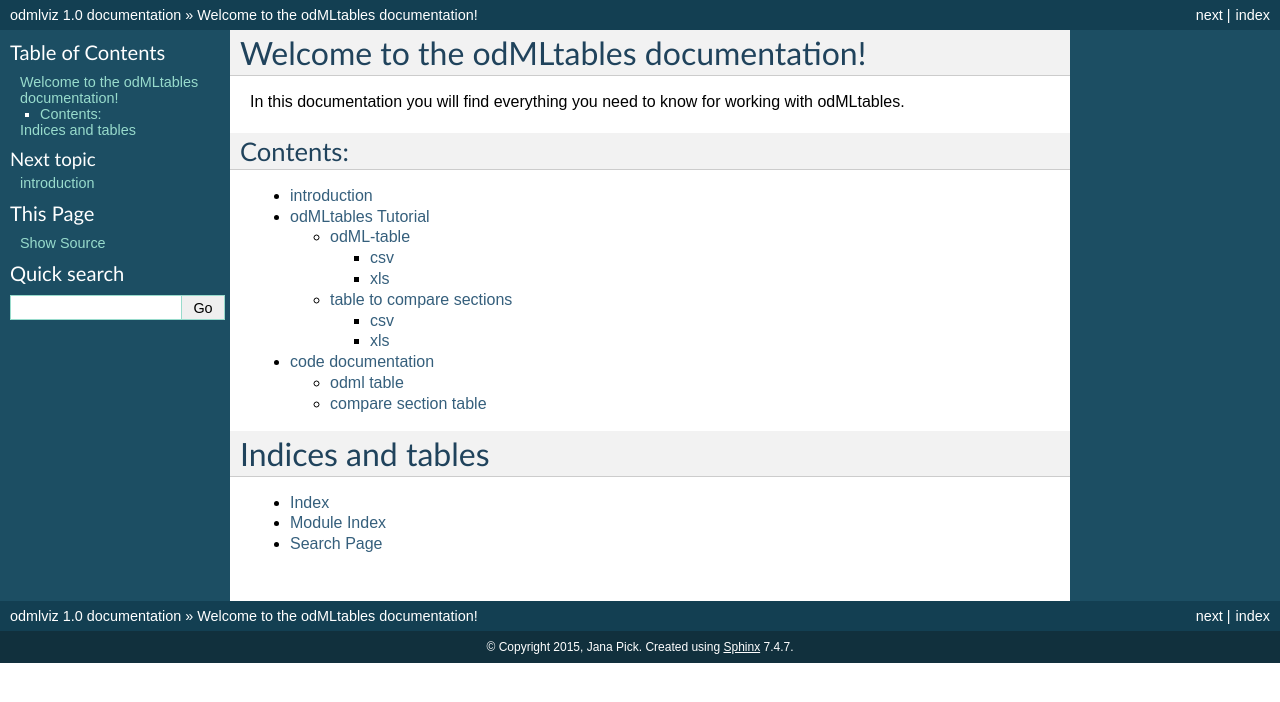
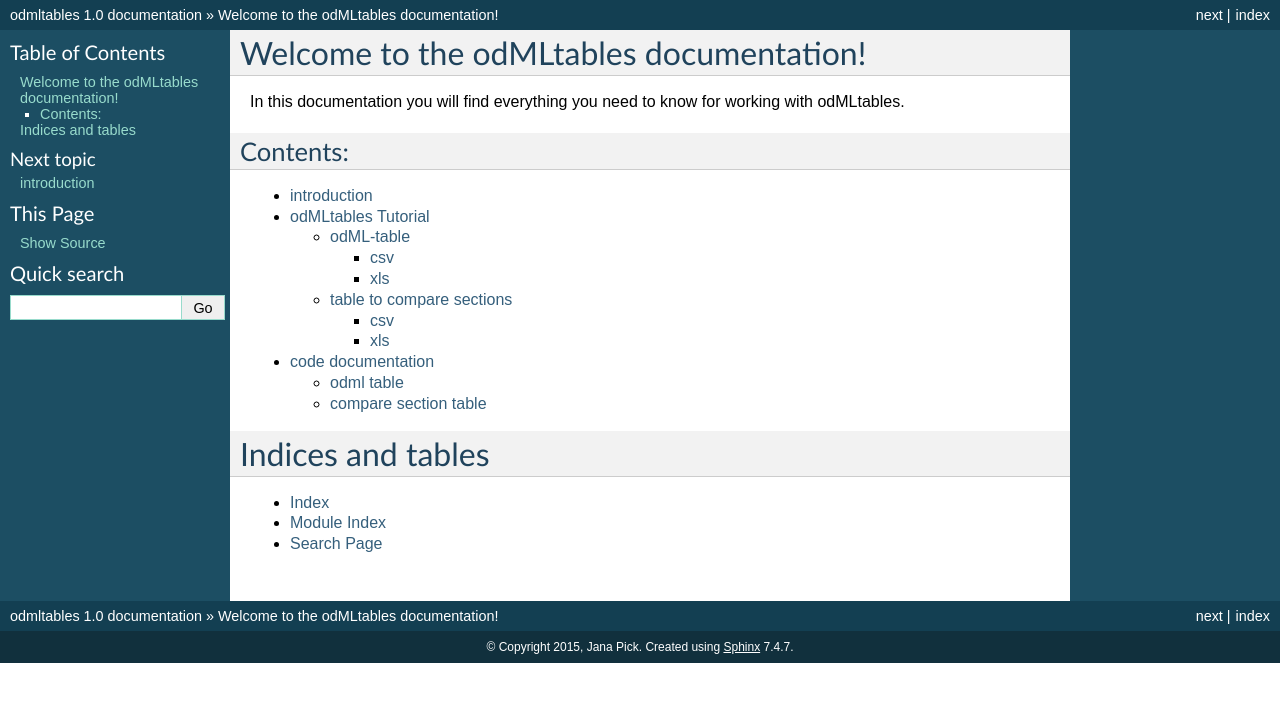
Before and after one commit to INM-6/python-odmltables, a Sphinx documentation site: the page built from doc/source/index.rst, in a window 1280 px wide. Shown: the top 702 px of the page. Built offline with Sphinx 7.4.7, drawn with Linux system fonts in a browser that asks for light colours.

Commit message:
updated sphinx documentation source files

```diff
--- a/doc/source/conf.py
+++ b/doc/source/conf.py
@@ -1,6 +1,6 @@
 # -*- coding: utf-8 -*-
 #
-# odmlviz documentation build configuration file, created by
+# odmltables documentation build configuration file, created by
 # sphinx-quickstart on Mon Aug 17 13:22:00 2015.
 #
 # This file is execfile()d with the current directory set to its
@@ -20,8 +20,8 @@
 # documentation root, use os.path.abspath to make it absolute, like shown here.
 #sys.path.insert(0, os.path.abspath('.'))
 sys.path.insert(0, os.path.abspath('../../src'))
-sys.path.insert(0, os.path.abspath('../../../../python-odml/'))
-
+sys.path.insert(0, os.path.abspath('../../../python-odml/'))
+sys.path.insert(0, os.path.abspath('../../odmltables'))
 
 # -- General configuration ------------------------------------------------
 
@@ -50,7 +50,7 @@
 master_doc = 'index'
 
 # General information about the project.
-project = u'odmlviz'
+project = u'odmltables'
 copyright = u'2015, Jana Pick'
 
 # The version info for the project you're documenting, acts as replacement for
@@ -105,7 +105,7 @@
 
 # The theme to use for HTML and HTML Help pages.  See the documentation for
 # a list of builtin themes.
-html_theme = 'default'
+html_theme = 'classic'
 
 # Theme options are theme-specific and customize the look and feel of a theme
 # further.  For a list of options available for each theme, see the
@@ -183,7 +183,7 @@
 #html_file_suffix = None
 
 # Output file base name for HTML help builder.
-htmlhelp_basename = 'odmlvizdoc'
+htmlhelp_basename = 'odmltablesdoc'
 
 
 # -- Options for LaTeX output ---------------------------------------------
@@ -203,7 +203,7 @@
 # (source start file, target name, title,
 #  author, documentclass [howto, manual, or own class]).
 latex_documents = [
-  ('index', 'odmlviz.tex', u'odmlviz Documentation',
+  ('index', 'odmltables.tex', u'odmltables Documentation',
    u'Jana Pick', 'manual'),
 ]
 
@@ -233,7 +233,7 @@
 # One entry per manual page. List of tuples
 # (source start file, name, description, authors, manual section).
 man_pages = [
-    ('index', 'odmlviz', u'odmlviz Documentation',
+    ('index', 'odmltables', u'odmltables Documentation',
      [u'Jana Pick'], 1)
 ]
 
@@ -247,8 +247,8 @@
 # (source start file, target name, title, author,
 #  dir menu entry, description, category)
 texinfo_documents = [
-  ('index', 'odmlviz', u'odmlviz Documentation',
-   u'Jana Pick', 'odmlviz', 'One line description of project.',
+  ('index', 'odmltables', u'odmltables Documentation',
+   u'Jana Pick', 'odmltables', 'One line description of project.',
    'Miscellaneous'),
 ]
 
```
Also changed, not shown: 1 other file.
